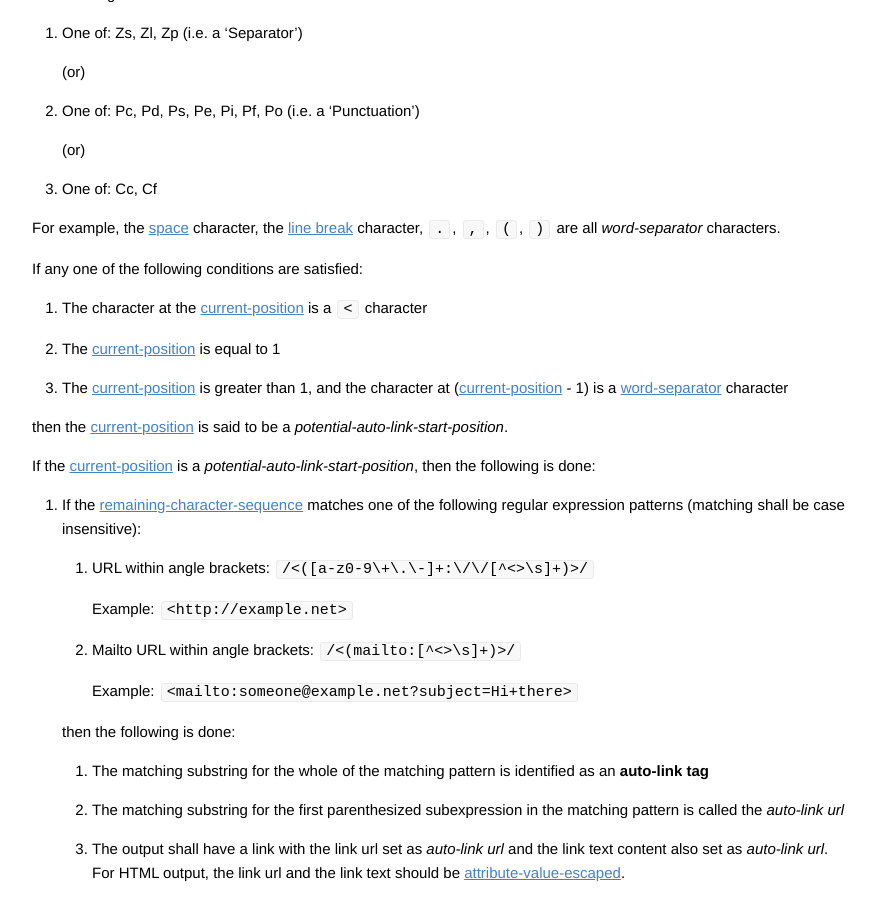
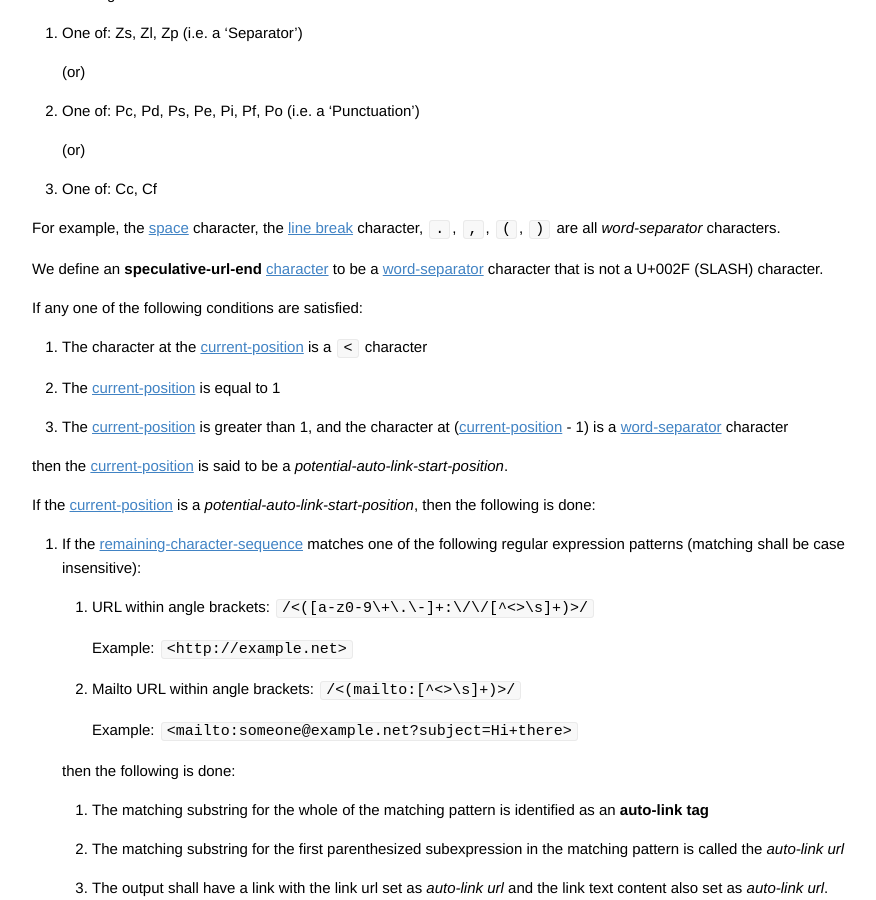
Before and after one commit to vfmd/vfmd-spec, a Jekyll site: the page built from specification.md, in a window 1280 px wide and 900 px high, scrolled down 42167 px. Shown: the whole window, without its empty margins (197-1073 px from the left). Built offline with Jekyll 4.4.1, drawn with Linux system fonts in a browser that asks for light colours; Markdown is read by kramdown in place of the engine named in the settings; some of the changed text lies outside the part shown.

Commit message:
Trailing `/` characters are common in a URL
Fix recognizing automatic links accordingly

```diff
--- a/specification.md
+++ b/specification.md
@@ -2875,7 +2875,12 @@ one of the following values:</span>
 For example, the [space] character, the [line break] character, `.`,
 `,`, `(`, `)` are all _word-separator_ characters.
 
+<span id="speculative-url-end">We define an **speculative-url-end**
+[character] to be a [word-separator] character that is not a U+002F
+(SLASH) character.
+
 [word-separator]: #word-separator
+[speculative-url-end]: #speculative-url-end
 
 If any one of the following conditions are satisfied:
 
@@ -2966,9 +2971,9 @@ then the following is done:
         string_ is called the _auto-link scheme string length_.
      3. The _unprocessed auto-link tag_ shall be processed to give the
         _auto-link tag candidate_. The processing to be done is to
-        remove any trailing [word-separator] characters, such that the
-        last character of the _auto-link tag candidate_ is not a
-        [word-separator] character.
+        remove any trailing [speculative-url-end] characters, such that
+        the last character of the _auto-link tag candidate_ is not a
+        [speculative-url-end] character.
      4. If the length of the _auto-link tag candidate_ is greater than
         the _auto-link scheme string length_, then the _auto-link tag
         candidate_ is identified as an **auto-link tag**, and the
```
